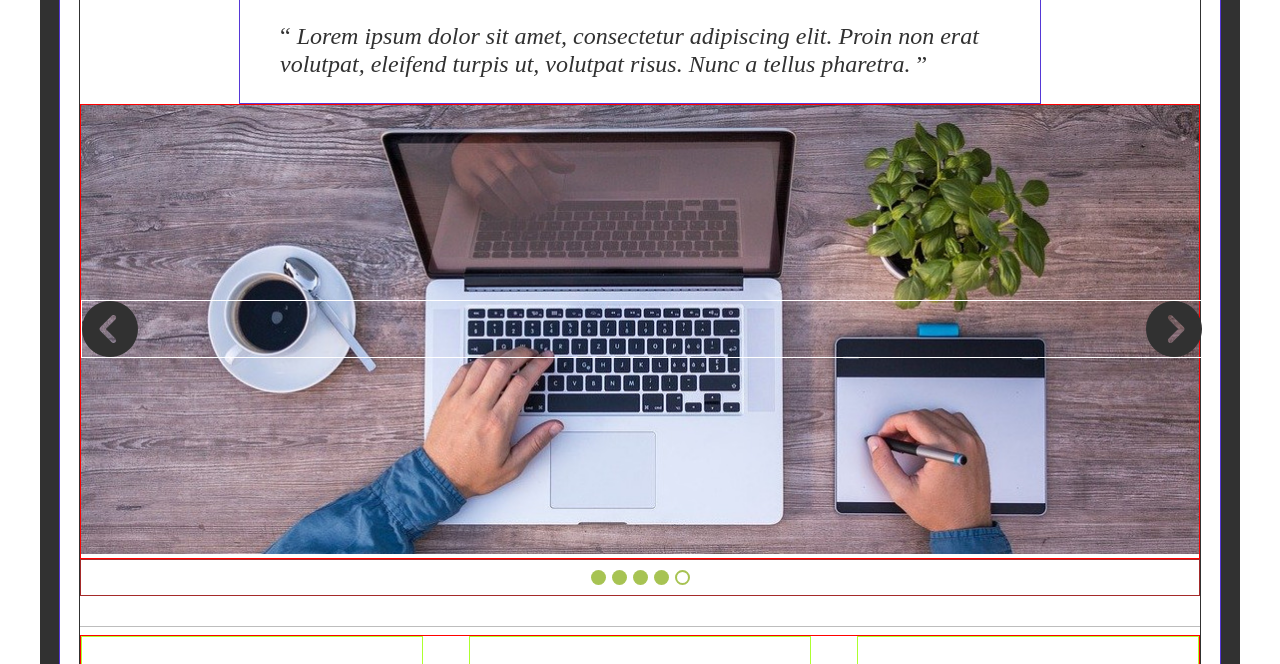
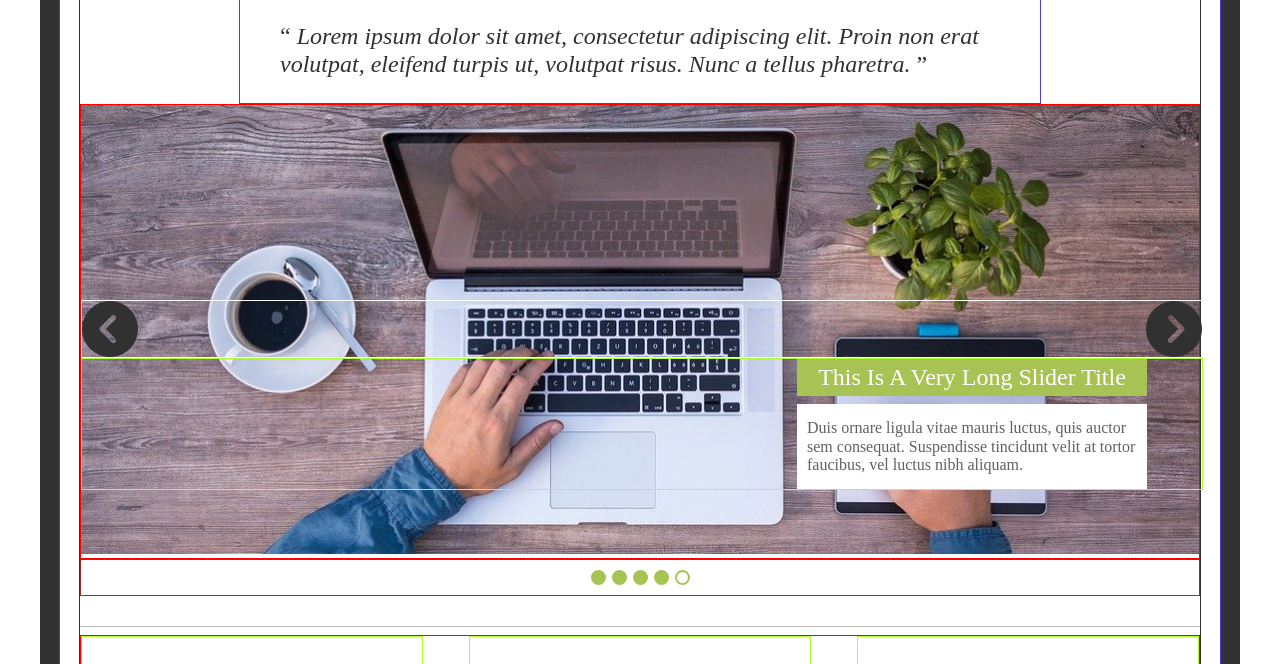
Before and after one commit to maksim-honchar/task_ui, a website built with webpack: page dist/index.html in a window 1280 px wide. Shown: the part 109-773 px from the top of the page. Built offline with nearby package versions, Linux system fonts and the light colour scheme.

Commit message:
completed bugfix-slider

```diff
--- a/dist/index.html
+++ b/dist/index.html
@@ -48,9 +48,22 @@
         </div>
         <!-- SIZE PHOTO: 1120 x 450 -->
         <div class="slider">
-          <div class="arrow-block">
-            <div class="big-arrow"><i class="fas fa-chevron-circle-left"></i></div>
-            <div class="big-arrow"><i class="fas fa-chevron-circle-right"></i></div>
+          <div class="wrapper-arrow-description">
+            <div class="arrow-block">
+              <div class="big-arrow"><i class="fas fa-chevron-circle-left"></i></div>
+              <div class="big-arrow"><i class="fas fa-chevron-circle-right"></i></div>
+            </div>
+            <div class="description-slider-wrapper">
+              <div class="wrapper-green-block-text">
+                <div class="slider-green-block">
+                  This Is A Very Long Slider Title
+                </div>
+                <div class="slider-text infotext">
+                  Duis ornare ligula vitae mauris luctus, quis auctor sem consequat. Suspendisse tincidunt velit at
+                  tortor faucibus, vel luctus nibh aliquam.
+                </div>
+              </div>
+            </div>
           </div>
           <img class="pic" src="pics/01.jpg" alt="laptop">
         </div>
--- a/dist/styles.css
+++ b/dist/styles.css
@@ -116,11 +116,16 @@ ul.topnav .active a {
   border: 1px solid red;
 }
 
+.wrapper-arrow-description {
+  display: flex;
+  flex-direction: column;
+  position: absolute;
+  margin-top: 195px;
+}
+
 .arrow-block {
   border: 1px solid white;
-  position: absolute;
   width: 1120px;
-  margin-top: 195px;
   display: flex;
   justify-content: space-between;
 }
@@ -132,6 +137,34 @@ ul.topnav .active a {
 
 .fas {
   font-size: 3.5rem;
+}
+
+.description-slider-wrapper {
+  border: 1px solid greenyellow;
+  width: 1120px;
+  display: flex;
+  flex-direction: column;
+  align-items: flex-end;
+}
+
+.wrapper-green-block-text {
+  width: 350px;
+  text-align: center;
+  margin-right: 55px;
+}
+
+.slider-green-block {
+  background-color: var(--main-green-color);
+  color: white;
+  font-size: x-large;
+  padding: 5px 0;
+}
+
+.slider-text {
+  background-color: white;
+  margin-top: 8px;
+  text-align: left;
+  padding: 15px 10px;
 }
 
 .rounds-under-slider {
@@ -169,6 +202,7 @@ ul.topnav .active a {
   margin-top: 30px;
 }
 
+/* INFO-BLOCK */
 .info-block-wrapper {
   border: 1px solid red;
   display: flex;
```
